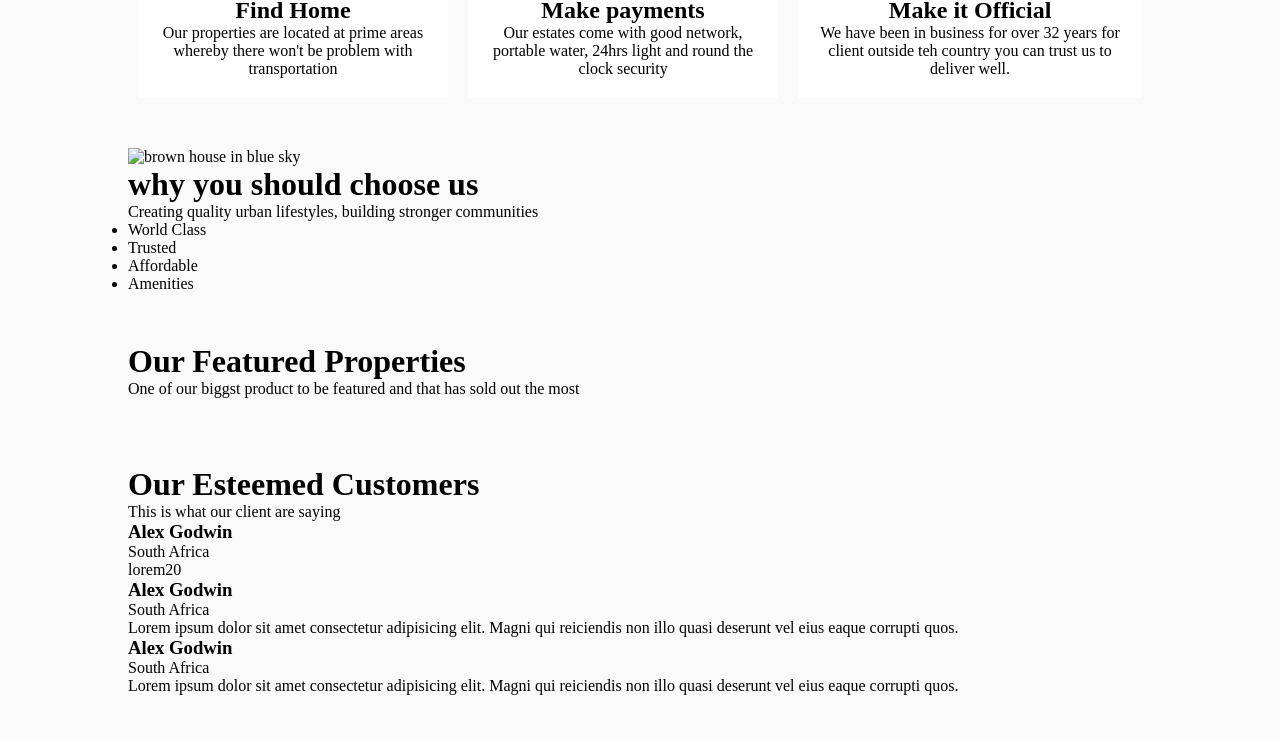
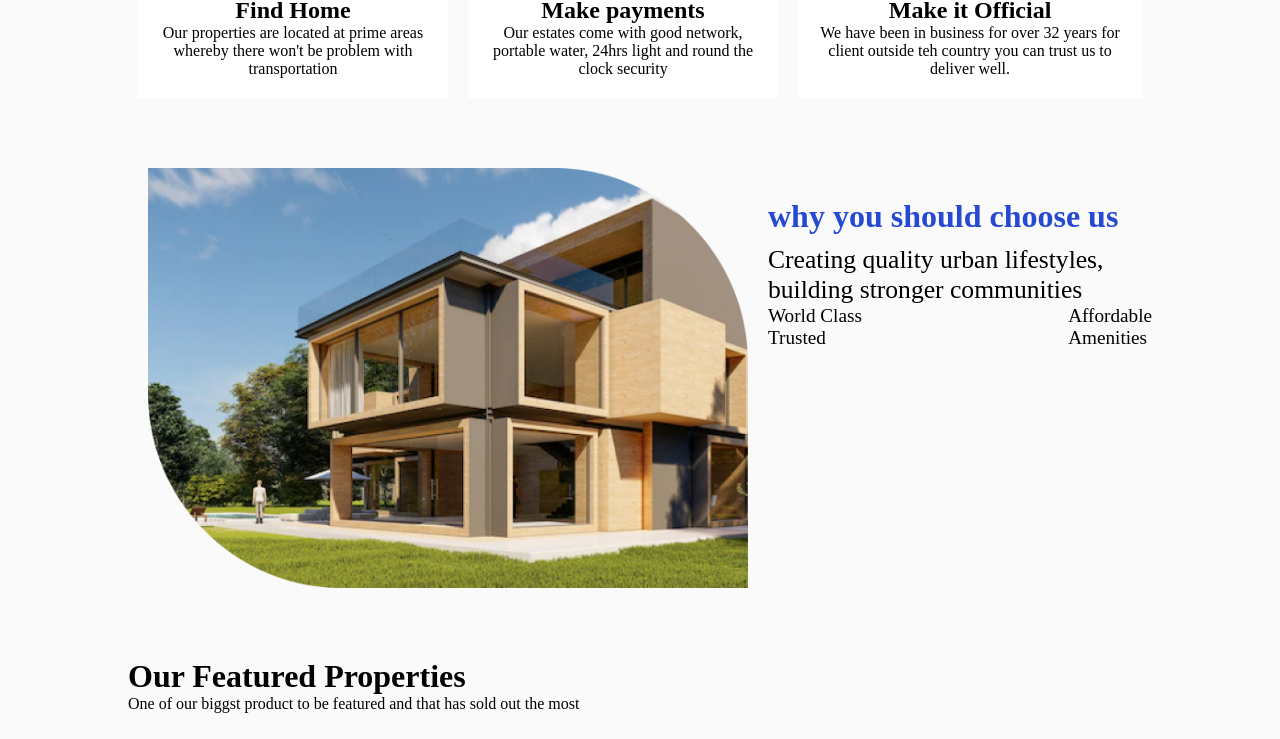
Before and after one commit to vincent-om/project_1---Vallies_Estate, a plain HTML site: page index.html in a window 1280 px wide. Shown: the part 988-1727 px from the top of the page. Drawn offline with Linux system fonts and the light colour scheme.

Commit message:
Stylize section 4 - the why you should choose us section

```diff
--- a/css_files/style.css
+++ b/css_files/style.css
@@ -12,6 +12,10 @@ body {
 
 img {
     height: 100%;
+}
+
+ul {
+    list-style-type: none;
 }
 
 .btn {
@@ -65,16 +69,20 @@ img {
     margin-top: 10px;
 }
 
+.m-top-50 {
+    margin-top: 50px;
+}
+
 .m-bottom-20 {
-    margin-bottom: 10px;
+    margin-bottom: 20px;
 }
 
 .m-left-20 {
-    margin-left: 10px;
+    margin-left: 20px;
 }
 
 .m-right-20 {
-    margin-right: 10px;
+    margin-right: 20px;
 }
 
 
@@ -118,6 +126,10 @@ img {
     justify-content: center;
 }
 
+.flex-space-between {
+    justify-content: space-between;
+}
+
 .left-align {
     text-align: left;
 }
@@ -152,6 +164,10 @@ img {
     font-size: 2vw;
 }
 
+.x-small-font {
+    font-size: 1.5vw;
+}
+
 .section {
     margin-top: 50px;
     margin-bottom: 50px;
--- a/index.html
+++ b/index.html
@@ -80,27 +80,28 @@
         </div>
     </div>
 
-    <div class="section">
+    <div class="section flex-row flex-space-between">
         <div>
-            <img src="" alt="brown house in blue sky">
+            <img src="./assets/image 2.png" alt="brown house in blue sky" class="vw-50 p-20">
         </div>
 
-        <div>
-            <h1 class="left-align">why you should choose us</h1>
-            <p>Creating quality urban lifestyles, building stronger communities</p>
+        <div class="m-top-50 m-bottom-20">
+            <h1 class="left-align text-color-blue">why you should choose us</h1>
+            <p class="small-font m-top-20">Creating quality urban lifestyles, building stronger communities</p>
+
+            <div class="flex-row flex-space-between">
+                <ul class="left">
+                    <li class="x-small-font">World Class</li>
+                    <li class="x-small-font">Trusted</li>
+                </ul>
+
+                <ul class="right">
+                    <li class="x-small-font">Affordable</li>
+                    <li class="x-small-font">Amenities</li>
+                </ul>
+            </div>
         </div>
 
-        <div>
-            <ul class="left">
-                <li>World Class</li>
-                <li>Trusted</li>
-            </ul>
-
-            <ul class="right">
-                <li>Affordable</li>
-                <li>Amenities</li>
-            </ul>
-        </div>
     </div>
 
     <div class="section">
```
